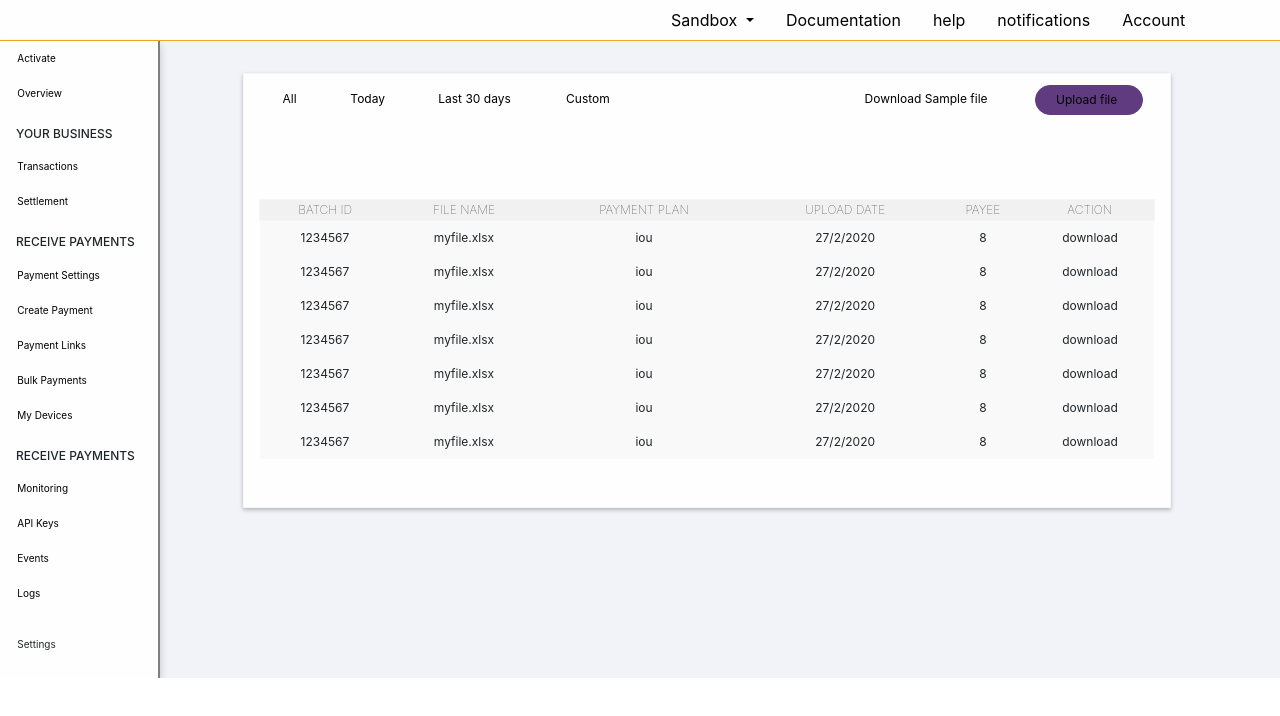
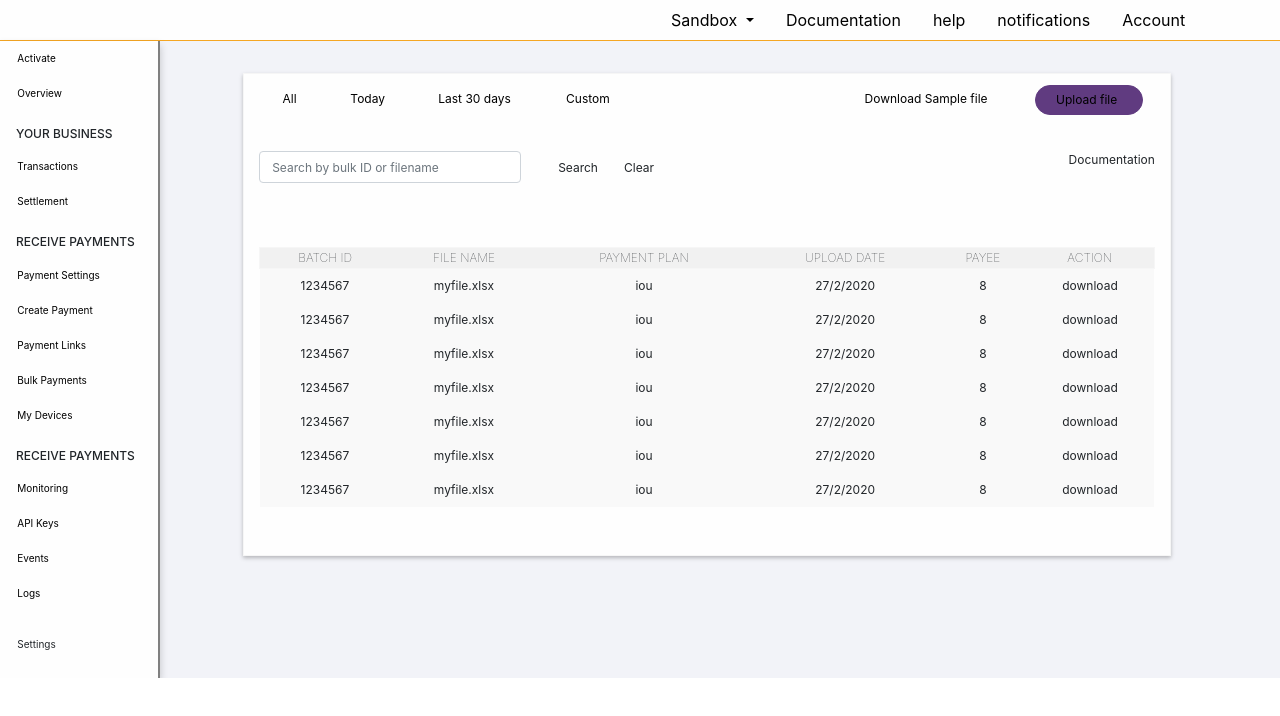
Before and after one commit to emmanuelmacharia/Jenga-prototype, an Angular app: page / in a window 1280 px wide. Shown: the top 716 px of the page. Built offline with nearby package versions, Linux system fonts and the light colour scheme.

Commit message:
created the searchbox for the data table

```diff
--- a/src/app/datatable/datatable.component.css
+++ b/src/app/datatable/datatable.component.css
@@ -53,3 +53,37 @@
   text-decoration: none;
   color: white;
 }
+
+
+/* search */
+.search {
+  font-size: 12px;
+  display: flex;
+  flex-direction: row;
+  justify-content: space-between;
+}
+
+.searchbar {
+  width: 50%;
+  display: flex;
+  margin: 0;
+  flex-direction: row;
+}
+
+#search-input {
+  font-size: 12px;
+  width: 120%;
+}
+
+.searchbar #searchForm .submit {
+  font-size: 12px;
+  position: relative;
+  left: 20%;
+  top: -15%;
+}
+
+#searchForm {
+  display: flex;
+  flex-direction: row;
+
+}
--- a/src/app/datatable/datatable.component.html
+++ b/src/app/datatable/datatable.component.html
@@ -1,4 +1,18 @@
 <div class="container">
+  <section class="search">
+    <div class="searchbar">
+      <form id="searchForm" (ngSubmit)='searchRecords(searchTerm)' class="input-search">
+        <div class="form-group">
+          <input type="text" name="searchTerm" id="search-input" class="form-control"
+            placeholder="Search by bulk ID or filename">
+        </div>
+        <button class='btn btn-default submit' type="submit">Search</button>
+        <button class='btn btn-default submit clear'>Clear</button>
+      </form>
+    </div>
+    <div class="docs">Documentation</div>
+
+  </section>
   <table>
     <tr class="table-head">
       <th>BATCH ID</th>
--- a/src/app/datatable/datatable.component.ts
+++ b/src/app/datatable/datatable.component.ts
@@ -7,6 +7,8 @@ import { Component, OnInit } from '@angular/core';
 })
 export class DatatableComponent implements OnInit {
   hasData = true;
+  searchTerm = '';
+
   datas = [{
     batchId: '1234567',
     fileName: 'myfile.xlsx',
@@ -71,4 +73,8 @@ export class DatatableComponent implements OnInit {
   ngOnInit() {
   }
 
+  searchRecords(searchTerm) {
+    //do something here
+  }
+
 }
```
